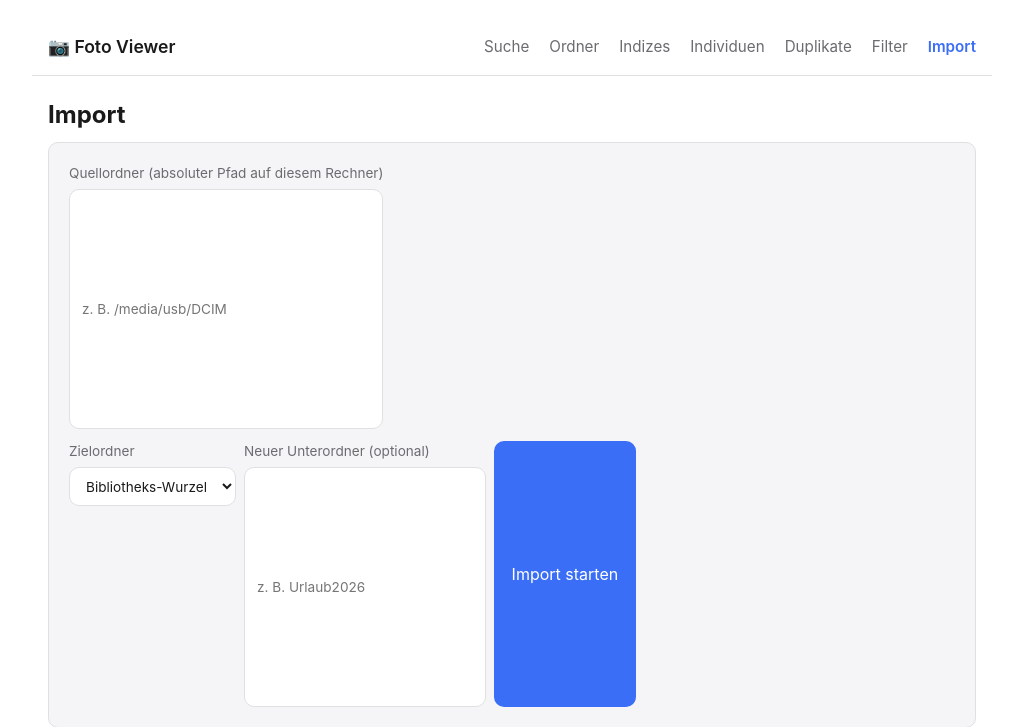
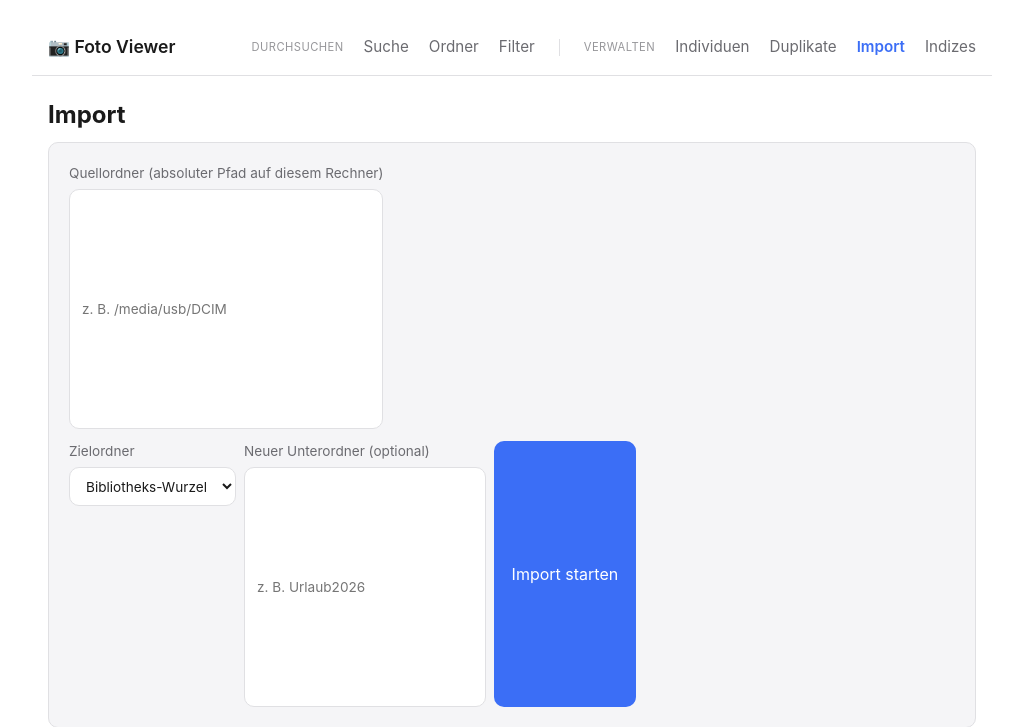
Before and after one commit to p-gebhard/fotoviewer, a FastAPI app: page /import in a window 1280 px wide. Shown: the top 727 px of the page, without its empty margins (128-1151 px from the left). Run offline with FastAPI, Linux system fonts and the light colour scheme; data that the repository does not hold is empty; parts of the project's set-up code (start-up, migrations or seed data) failed here and were passed over.

Commit message:
UI Rework

```diff
--- a/fotoviewer/fotoviewer/static/main.css
+++ b/fotoviewer/fotoviewer/static/main.css
@@ -79,7 +79,28 @@ h1, h2, h3 {
     display: flex;
     flex-wrap: wrap;
     align-items: center;
+    gap: 1.5rem;
+}
+
+.nav-group {
+    display: flex;
+    flex-wrap: wrap;
+    align-items: center;
     gap: 1.25rem;
+}
+
+.nav-group-label {
+    font-size: 0.7rem;
+    text-transform: uppercase;
+    letter-spacing: 0.04em;
+    color: var(--color-text-muted);
+    opacity: 0.7;
+}
+
+.nav-separator {
+    width: 1px;
+    height: 1.1rem;
+    background: var(--color-border);
 }
 
 .main-nav a {
@@ -95,13 +116,6 @@ h1, h2, h3 {
 .main-nav a.active {
     color: var(--color-accent);
     font-weight: 600;
-}
-
-.nav-disabled {
-    color: var(--color-text-muted);
-    font-size: 0.95rem;
-    opacity: 0.5;
-    cursor: default;
 }
 
 .back-link {
@@ -505,4 +519,8 @@ button.danger:hover {
     .search-row input[type="text"] {
         flex-basis: 100%;
     }
+
+    .nav-separator {
+        display: none;
+    }
 }
--- a/fotoviewer/fotoviewer/templates/base.html
+++ b/fotoviewer/fotoviewer/templates/base.html
@@ -13,13 +13,20 @@
       <header class="app-header">
         <a href="/" class="brand">📷 Foto Viewer</a>
         <nav class="main-nav">
-          <a href="/" class="{{ 'active' if active_page == 'search' }}">Suche</a>
-          <a href="/folders" class="{{ 'active' if active_page == 'folders' }}">Ordner</a>
-          <a href="/sources" class="{{ 'active' if active_page == 'sources' }}">Indizes</a>
-          <a href="/individuals" class="{{ 'active' if active_page == 'individuals' }}">Individuen</a>
-          <a href="/duplicates" class="{{ 'active' if active_page == 'duplicates' }}">Duplikate</a>
-          <a href="/filter" class="{{ 'active' if active_page == 'filter' }}">Filter</a>
-          <a href="/import" class="{{ 'active' if active_page == 'import' }}">Import</a>
+          <div class="nav-group">
+            <span class="nav-group-label">Durchsuchen</span>
+            <a href="/" class="{{ 'active' if active_page == 'search' }}">Suche</a>
+            <a href="/folders" class="{{ 'active' if active_page == 'folders' }}">Ordner</a>
+            <a href="/filter" class="{{ 'active' if active_page == 'filter' }}">Filter</a>
+          </div>
+          <div class="nav-separator"></div>
+          <div class="nav-group">
+            <span class="nav-group-label">Verwalten</span>
+            <a href="/individuals" class="{{ 'active' if active_page == 'individuals' }}">Individuen</a>
+            <a href="/duplicates" class="{{ 'active' if active_page == 'duplicates' }}">Duplikate</a>
+            <a href="/import" class="{{ 'active' if active_page == 'import' }}">Import</a>
+            <a href="/sources" class="{{ 'active' if active_page == 'sources' }}">Indizes</a>
+          </div>
         </nav>
       </header>
       <main>
```
